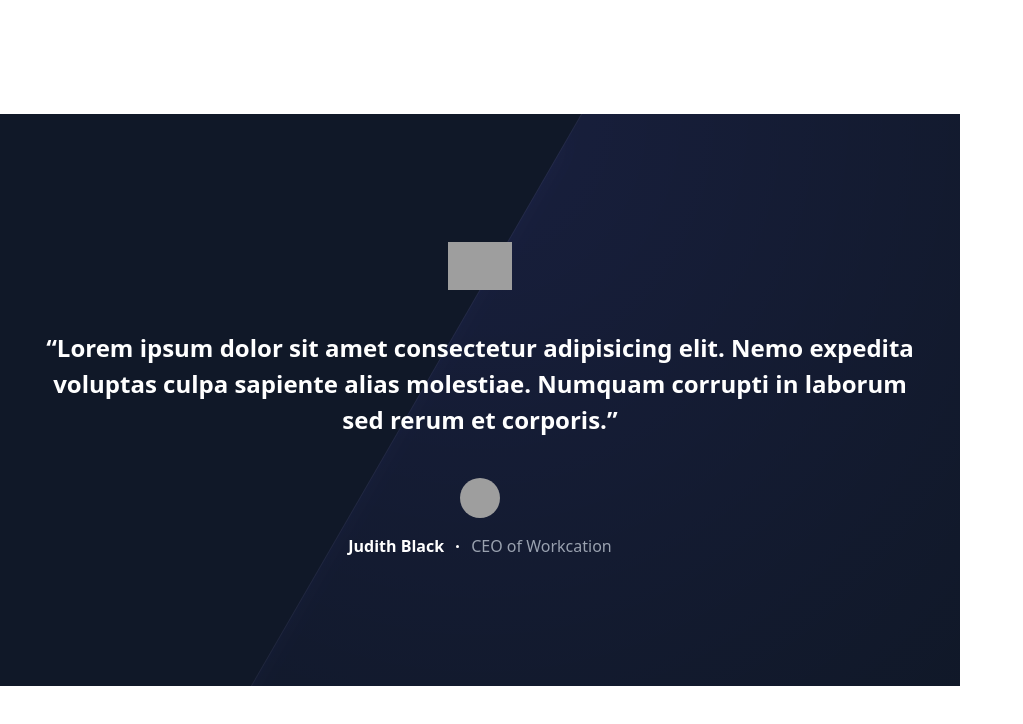
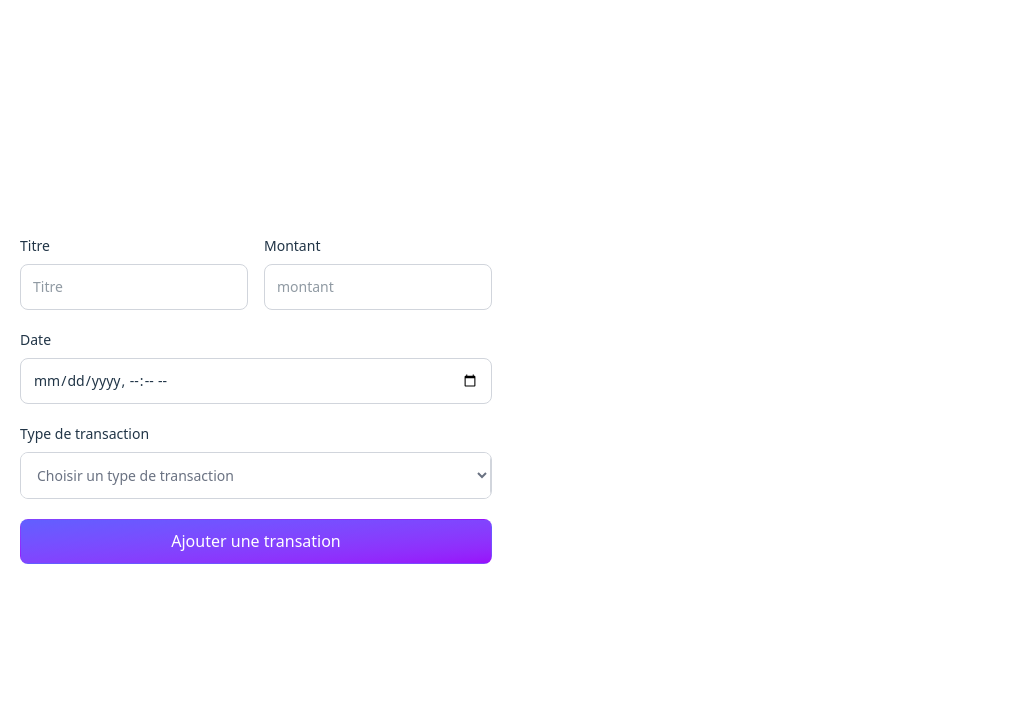
Before and after one commit to ousseynoukone/budget-tracker, a React (Vite) app: page / in a window 1280 px wide. Shown: the top 724 px of the page, without its empty margins (0-1023 px from the left). Built offline with nearby package versions, Linux system fonts and the light colour scheme; grey boxes are pictures that could not be loaded.

Commit message:
Finishing form

```diff
--- a/package.json
+++ b/package.json
@@ -13,6 +13,7 @@
     "@tailwindcss/vite": "^4.2.1",
     "react": "^19.2.0",
     "react-dom": "^19.2.0",
+    "react-hook-form": "^7.71.2",
     "tailwindcss": "^4.2.1"
   },
   "devDependencies": {
--- a/src/App.tsx
+++ b/src/App.tsx
@@ -1,35 +1,12 @@
 import { useState } from 'react'
 import './App.css'
+import TransactionForm from './components/TransactionForm'
 
 function App() {
-  const [count, setCount] = useState(0)
-
   return (
     <>
- <section className="relative isolate overflow-hidden bg-gray-900 px-6 py-24 sm:py-32 lg:px-8">
-  <div className="absolute inset-0 -z-10 bg-[radial-gradient(45rem_50rem_at_top,var(--color-indigo-500),transparent)] opacity-10"></div>
-  <div className="absolute inset-y-0 right-1/2 -z-10 mr-16 w-[200%] origin-bottom-left skew-x-[-30deg] bg-gray-900 shadow-xl ring-1 shadow-indigo-500/5 ring-white/5 sm:mr-28 lg:mr-0 xl:mr-16 xl:origin-center"></div>
-  <div className="mx-auto max-w-2xl lg:max-w-4xl">
-    <img src="https://tailwindcss.com/plus-assets/img/logos/workcation-logo-indigo-400.svg" alt="" className="mx-auto h-12" />
-    <figure className="mt-10">
-      <blockquote className="text-center text-xl/8 font-semibold text-white sm:text-2xl/9">
-        <p>“Lorem ipsum dolor sit amet consectetur adipisicing elit. Nemo expedita voluptas culpa sapiente alias molestiae. Numquam corrupti in laborum sed rerum et corporis.”</p>
-      </blockquote>
-      <figcaption className="mt-10">
-        <img src="https://images.unsplash.com/photo-1494790108377-be9c29b29330?ixlib=rb-1.2.1&ixid=eyJhcHBfaWQiOjEyMDd9&auto=format&fit=facearea&facepad=2&w=256&h=256&q=80" alt="" className="mx-auto size-10 rounded-full" />
-        <div className="mt-4 flex items-center justify-center space-x-3 text-base">
-          <div className="font-semibold text-white">Judith Black</div>
-          <svg viewBox="0 0 2 2" width="3" height="3" aria-hidden="true" className="fill-white">
-            <circle r="1" cx="1" cy="1" />
-          </svg>
-          <div className="text-gray-400">CEO of Workcation</div>
-        </div>
-      </figcaption>
-    </figure>
-  </div>
-</section>
 
-
+    <TransactionForm/>
     </>
   )
 }
--- /dev/null
+++ b/src/assets/model/transaction.ts
@@ -0,0 +1,15 @@
+
+export const TransactionType = {
+  Deposit: "Deposit",
+  Withdrawal: "Withdrawal",
+} as const;
+
+export type TransactionType =
+  typeof TransactionType[keyof typeof TransactionType];
+
+export interface Transaction {
+    title: string,
+    amount: number,
+    type : TransactionType,
+    date : Date
+}
--- /dev/null
+++ b/src/components/TransactionForm.tsx
@@ -0,0 +1,125 @@
+import { useForm } from "react-hook-form"
+import { TransactionType } from "../assets/model/transaction"
+
+export default function TransactionForm() {
+  const { register, handleSubmit, formState:{errors} } = useForm()
+
+
+    function onSubmit(data:any) {
+        console.log(data)
+    }
+
+
+
+
+    return <>
+                    <div className="p-5">
+                        <form onSubmit={handleSubmit(onSubmit)}>
+                            <div className="grid grid-cols-2 gap-4 mb-5">
+                                <div>
+                                    <label className="block text-sm text-z=white-500 mb-2">Titre</label>
+                                    <input type="text" {...register("title",
+                                                        {required:"Le titre est requis"}
+                                    )}
+
+                                    placeholder="Titre" className="w-full px-3 py-3 border border-gray-300 rounded-lg text-sm outline-none focus:border-indigo-500 transition-colors" />
+                                    {errors.title && (
+                                                <p role="alert" className="text-red-500 text-sm mt-1">
+                                                {errors.title.message?.toString()}
+                                                </p>
+                                            )}
+                                </div>
+                                <div>
+                                <label className="block text-sm text-white-500 mb-2">
+                                    Montant
+                                </label>
+
+                                <input
+                                    type="number"
+                                    placeholder="montant"
+                                    className="w-full px-3 py-3 border border-gray-300 rounded-lg text-sm outline-none focus:border-indigo-500 transition-colors"
+                                    {...register("amount", {
+                                    required: "Le montant est requis",
+                                    valueAsNumber: true,
+                                    validate: (value) =>
+                                        !isNaN(value) || "Le montant doit être un nombre",
+                                    })}
+                                />
+
+                                {errors.amount && (
+                                    <p role="alert" className="text-red-500 text-sm mt-1">
+                                    {errors.amount.message?.toString()}
+                                    </p>
+                                )}
+                                </div>
+                            </div>
+
+                            <div className="mb-5">
+                            <label className="block text-sm text-white-500 mb-2">
+                                Date
+                            </label>
+
+                            <input
+                                type="datetime-local"
+                                placeholder="Date"
+                                className="w-full px-3 py-3 border border-gray-300 rounded-lg text-sm outline-none focus:border-indigo-500 transition-colors"
+                                {...register("date", {
+                                required: "La date est requise",
+                                valueAsDate: true,
+                                validate: (value) => {
+                                    const date = new Date(value);
+                                    return !isNaN(date.getTime()) || "La date doit être valide";
+                                },
+                                })}
+                            />
+
+                            {errors.date && (
+                                <p className="text-red-500 text-sm mt-1">
+                                {errors.date.message?.toString()}
+                                </p>
+                            )}
+                            </div>
+
+
+                            <div className="mb-5">
+                            <label className="block text-sm text-white-500 mb-2">
+                                Type de transaction
+                            </label>
+
+                            <div className="flex border border-gray-300 rounded-lg overflow-hidden focus-within:border-indigo-500 transition-colors">
+                                <select
+                                {...register("transactionType", {
+                                    required: "Veuillez choisir un type de transaction",
+                                })}
+                                className="px-3 py-3 text-sm outline-none cursor-pointer text-gray-500 bg-white border-r border-gray-300 w-full"
+                                defaultValue=""
+                                >
+                                <option value="" disabled>
+                                    Choisir un type de transaction
+                                </option>
+                                <option value={TransactionType.Deposit}>Revenu</option>
+                                <option value={TransactionType.Withdrawal}>Dépense</option>
+                                </select>
+                            </div>
+
+                            {errors.transactionType && (
+                                <p role="alert" className="text-red-500 text-sm mt-1">
+                                {errors.transactionType.message?.toString()}
+                                </p>
+                            )}
+                            </div>
+
+
+
+                            <button type="submit" className="w-full py-3.5 bg-linear-to-br from-indigo-500 to-purple-600 text-white rounded-lg text-sm cursor-pointer transition-all hover:-translate-y-0.5 hover:shadow-[0_10px_20px_rgba(99,102,241,0.3)]" >
+                                Ajouter une transation
+                            </button>
+                        </form>
+                    </div>
+
+
+
+           </>
+
+
+}
```
Also changed, not shown: 1 other file (tests, documents, lock files or other folders).
